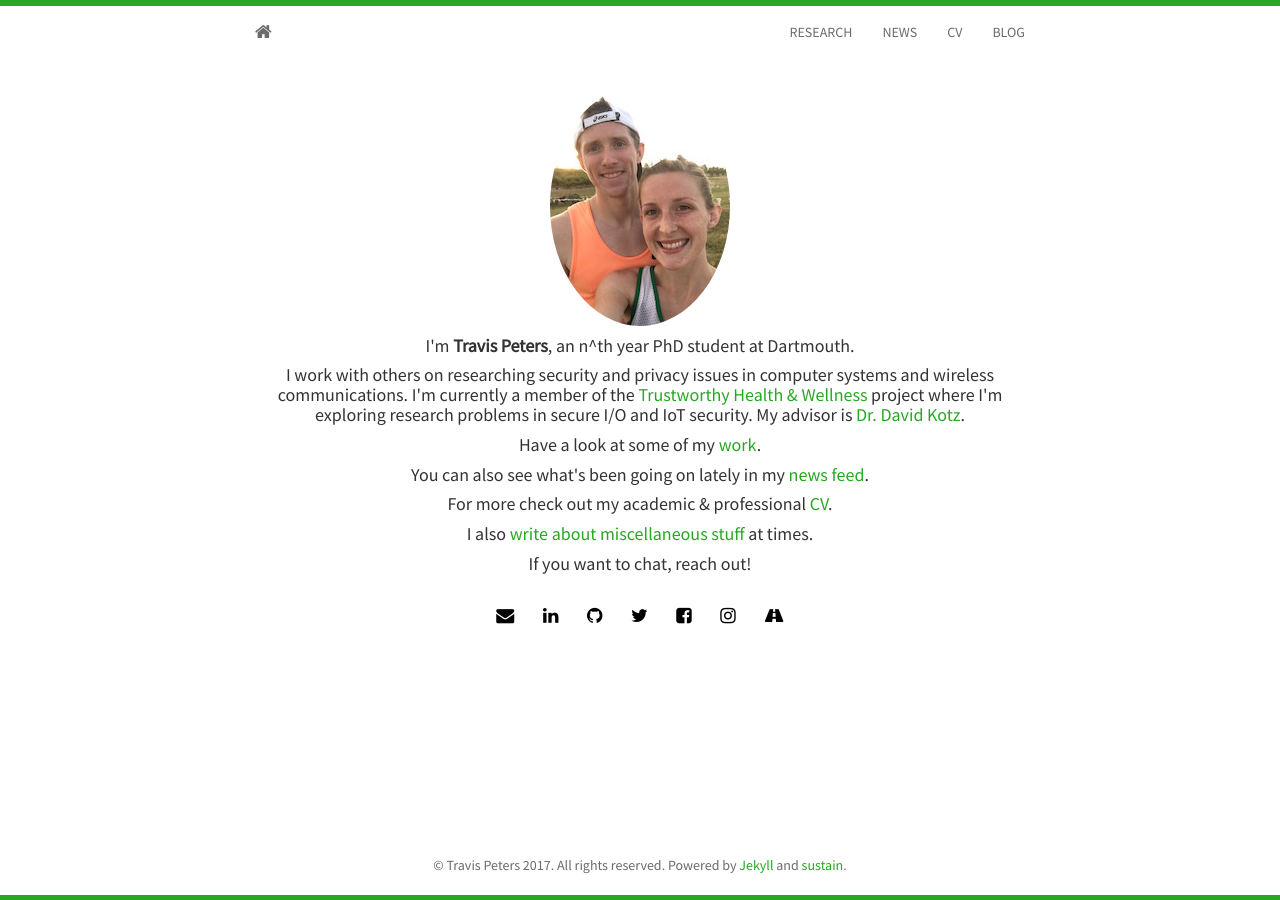
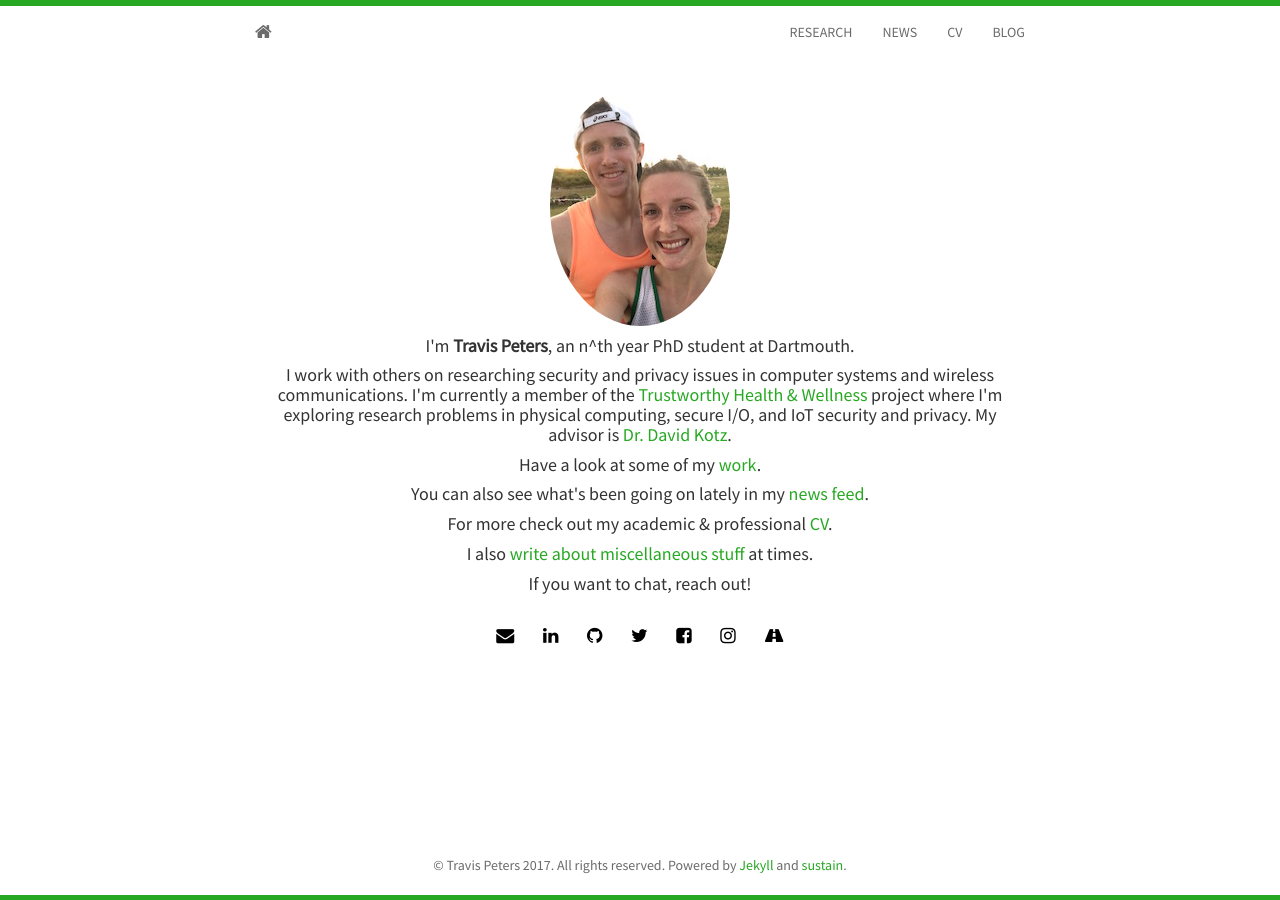
Before and after one commit to traviswpeters/traviswpeters.github.io, a Jekyll site: the page built from index.html, in a window 1280 px wide. Built offline with Jekyll 4.4.1, drawn with Linux system fonts in a browser that asks for light colours; nearby versions of some CDN libraries; the list of posts is cut into pages by our own code; some of the changed lines change nothing that is shown.

Commit message:
updates to bio

```diff
--- a/index.html
+++ b/index.html
@@ -9,7 +9,8 @@ layout: home
 		</div>
 		<h4>I'm <strong>{{ site.author }}</strong>, an n^th year PhD student at Dartmouth.</h4>
 		<h4>I work with others on researching security and privacy issues in computer systems and wireless communications.
-			I'm currently a member of the <a href="https://thaw.org/">Trustworthy Health & Wellness</a> project where I'm exploring research problems in secure I/O and IoT security.
+			I'm currently a member of the <a href="https://thaw.org/">Trustworthy Health & Wellness</a> project where I'm exploring research problems in physical computing, secure I/O, and IoT security and privacy.
+            <!-- I'm also a former member of the <a href="https://amulet-project.org/">Amulet</a> project where I worked on the design of a low-power and secure wearable device, as well as a software framework that enables developers to create safe, secure, and efficient mobile health applications.   -->
 		    My advisor is <a href="http://www.cs.dartmouth.edu/~dfk/">Dr. David Kotz</a>.</h4>
 		<h4>Have a look at some of my <a href="{{ site.baseurl }}research.html"> work</a>.</h4>
 		<h4>You can also see what's been going on lately in my <a href="{{ site.baseurl }}news.html">news feed</a>.</h4>
```
